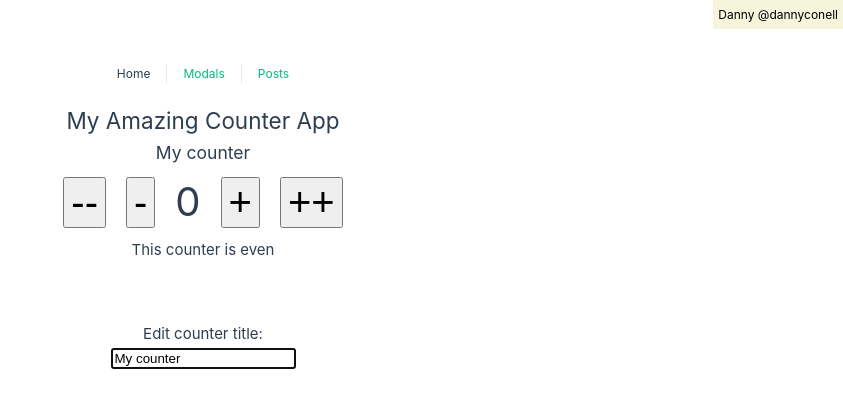
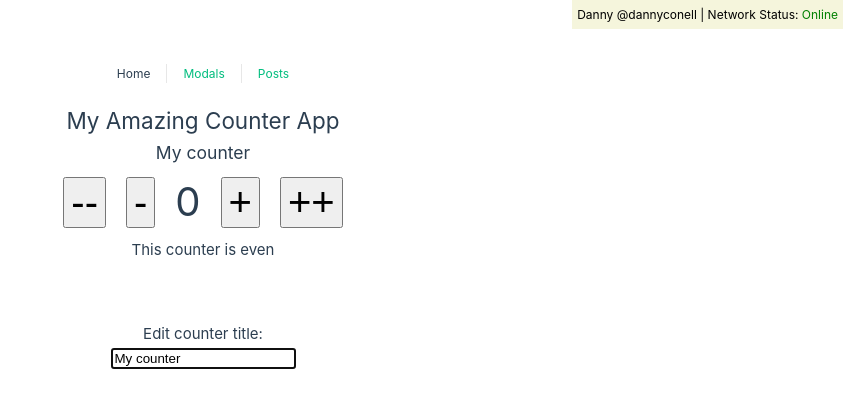
Before and after one commit to VeseMir2k/vue-composition-api-basics, a Vue app: page / in a window 1280 px wide. Shown: the top 408 px of the page, without its empty margins (437-1280 px from the left). Built offline with nearby package versions, Linux system fonts and the light colour scheme.

Commit message:
⬆️ (package.json): upgrade "@vueuse/core" dependency to version 11.0.3 ✨ (App.vue): add online status display using "@vueuse/core" useOnline hook

```diff
--- a/package.json
+++ b/package.json
@@ -9,6 +9,7 @@
     "preview": "vite preview"
   },
   "dependencies": {
+    "@vueuse/core": "^11.0.3",
     "pinia": "^2.1.7",
     "vue": "^3.4.29",
     "vue-router": "^4.3.3"
--- a/src/App.vue
+++ b/src/App.vue
@@ -1,5 +1,10 @@
 <template>
-  <div class="user-data">{{ userData.name }} @{{ userData.username }}</div>
+  <div class="user-data">
+    {{ userData.name }} @{{ userData.username }} | Network Status:
+    <span :style="{ color: online ? 'green' : 'red' }">{{
+      online ? 'Online' : 'Offline'
+    }}</span>
+  </div>
   <nav>
     <RouterLink to="/">Home</RouterLink>
     <RouterLink to="/modals">Modals</RouterLink>
@@ -11,6 +16,7 @@
 
 <script setup>
   import { reactive, provide } from 'vue';
+  import { useOnline } from '@vueuse/core';
 
   // ~ USER DATA
   const userData = reactive({
@@ -19,6 +25,9 @@
   });
 
   provide('userData', userData);
+
+  // ~ ONLINE STATUS
+  const online = useOnline();
 </script>
 
 <style>
```
Also changed, not shown: 1 other file (tests, documents, lock files or other folders).
